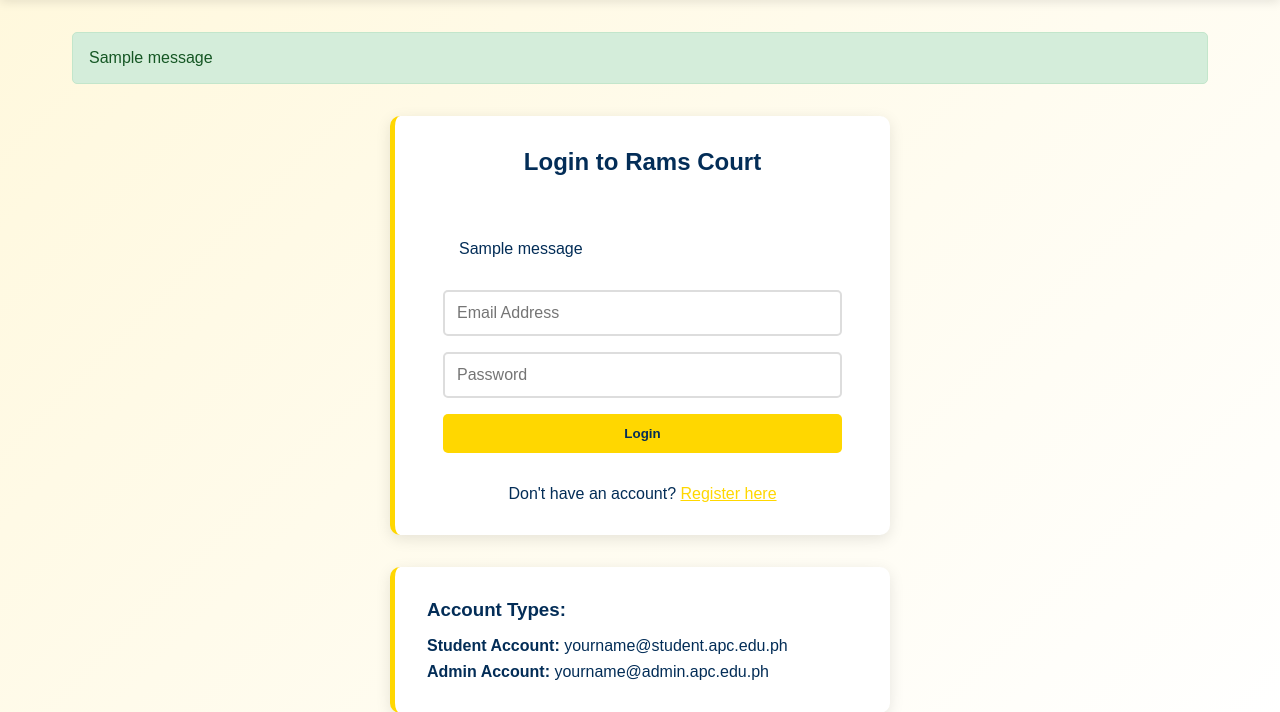
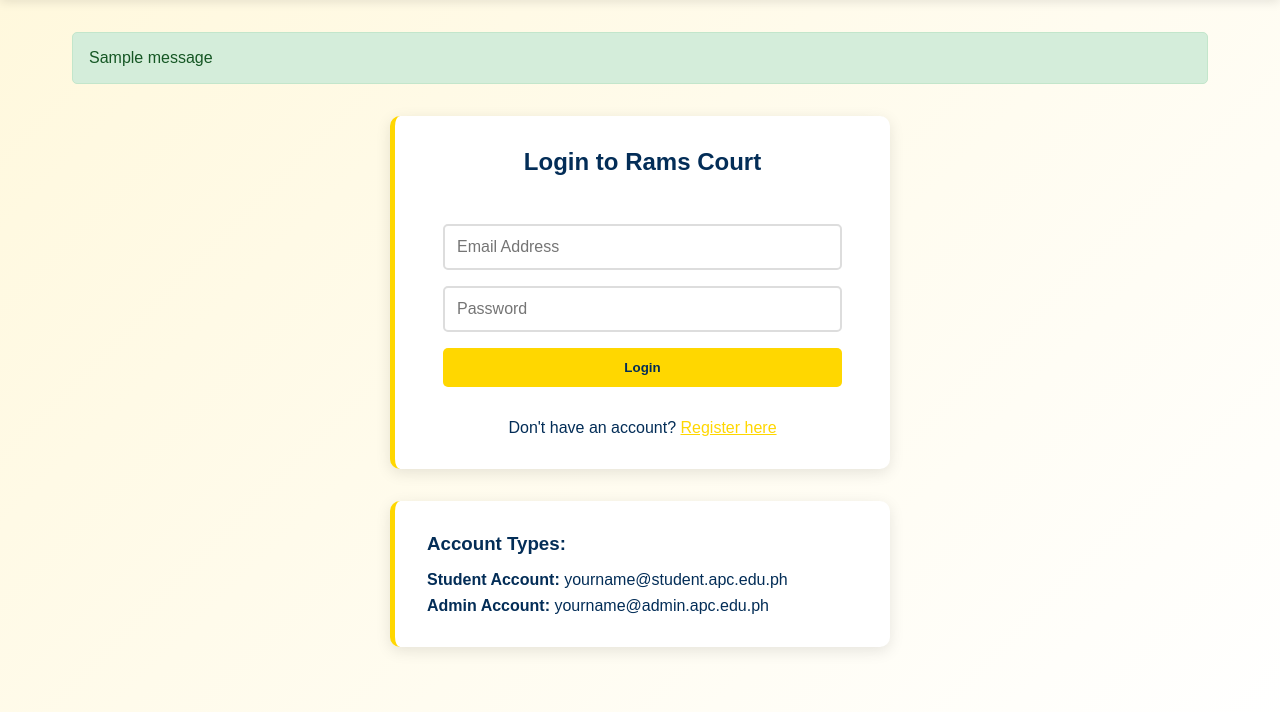
Before and after one commit to crux091/rams-court, a Flask app: page / in a window 1280 px wide. Shown: the part 60-772 px from the top of the page. Run offline with Flask 3, Linux system fonts and the light colour scheme; tables that the repository leaves empty hold one stand-in row (values such as "Sample post"); one stand-in notice (Sample message) is shown.

Commit message:
fix some in login.html

```diff
--- a/app.py
+++ b/app.py
@@ -1,8 +1,7 @@
-from flask import Flask, render_template, request, redirect, url_for, session, flash, jsonify
+from flask import Flask, render_template, request, redirect, url_for, session, flash
 from werkzeug.security import generate_password_hash, check_password_hash
 import mysql.connector
-from datetime import datetime, time
-import re
+from datetime import datetime
 
 app = Flask(__name__)
 app.secret_key = 'your-secret-key-here'
@@ -123,7 +122,7 @@
         elif email.endswith('@student.apc.edu.ph'):
             user_type = 'student'
         else:
-            flash('Please use a valid APC email address')
+            flash('Invalid Email')
             return render_template('register.html')
 
         hashed_password = generate_password_hash(password)
--- a/templates/login.html
+++ b/templates/login.html
@@ -9,15 +9,6 @@
     </h2>
 
     <form method="POST" action="{{ url_for('login') }}" style="padding: 1rem;">
-        {% with messages = get_flashed_messages() %}
-            {% if messages %}
-                <div class="alert alert-danger" role="alert">
-                    {% for message in messages %}
-                        <p>{{ message }}</p>
-                    {% endfor %}
-                </div>
-            {% endif %}
-        {% endwith %}
         <div class="form-group">
             <input type="email" id="email" name="email" required
                    placeholder="Email Address">
```
